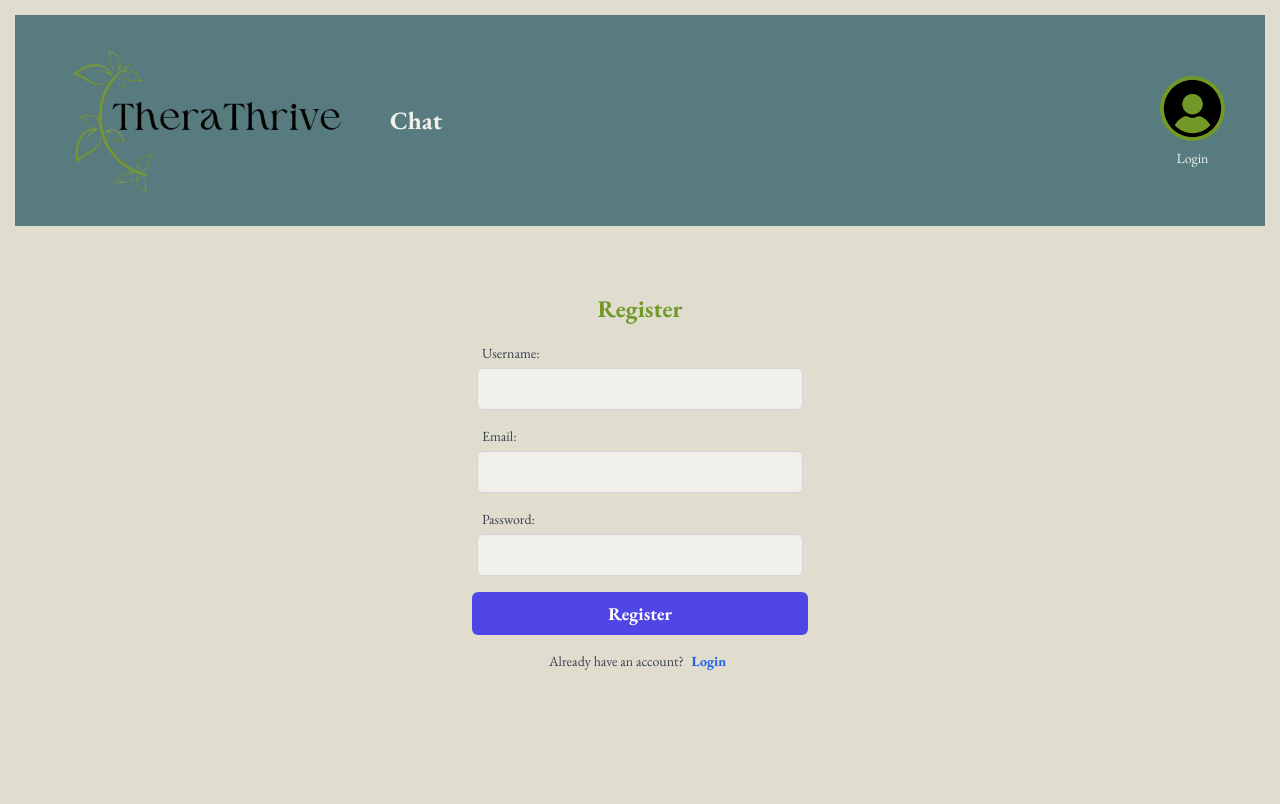
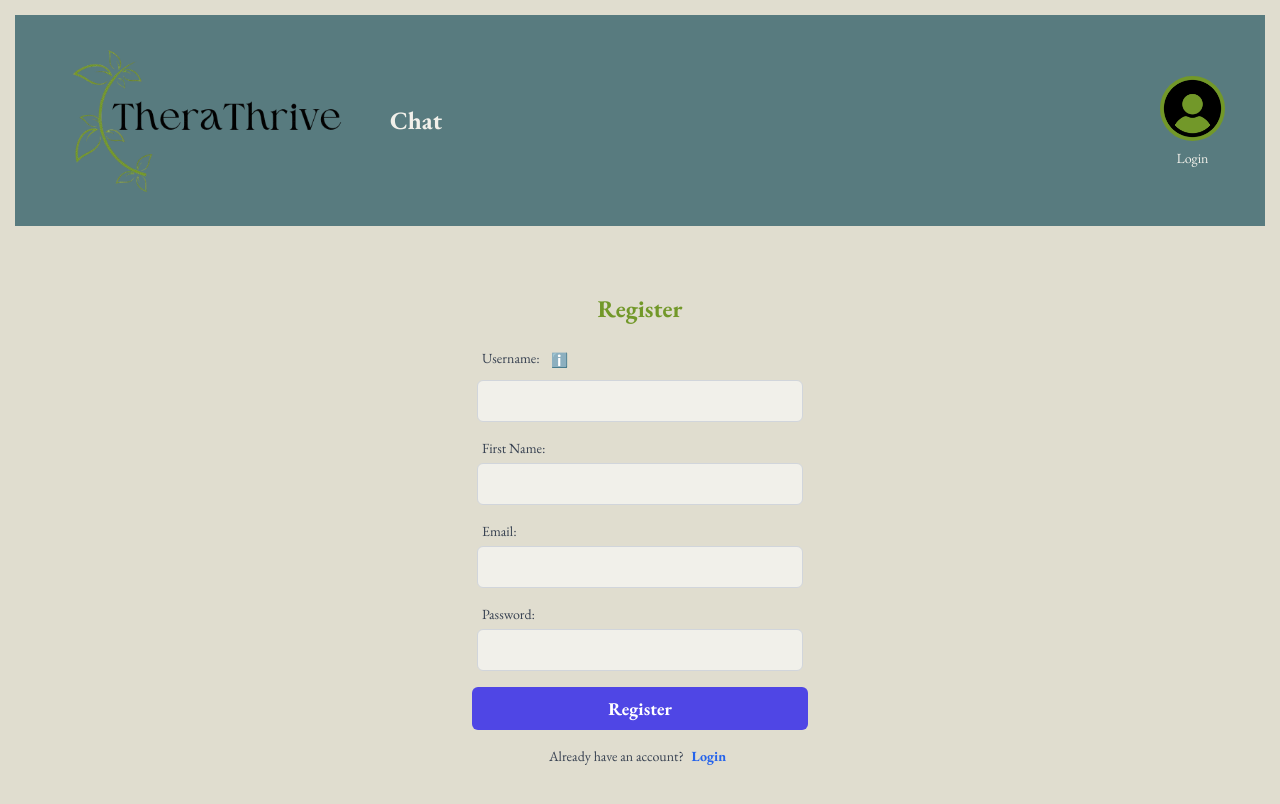
Before and after one commit to thavishkagamage/Integrated-Therapy-Software, a React (Create React App) app in the folder cbt_chatbot/front-end/: page /register in a window 1280 px wide. Shown: the top 804 px of the page. Built offline with nearby package versions, Linux system fonts and the light colour scheme.

Commit message:
add first name field and use on register

```diff
--- a/cbt_chatbot/front-end/src/components/login/Login.css
+++ b/cbt_chatbot/front-end/src/components/login/Login.css
@@ -89,3 +89,36 @@
 .register-login-link a:hover {
     text-decoration: underline;
 }
+
+.tooltip-wrapper {
+    position: relative;
+    display: inline-block;
+    margin-left: 6px;
+    cursor: pointer;
+}
+.info-icon {
+    font-size: 14px;
+    vertical-align: middle;
+}
+.tooltip-text {
+    visibility: hidden;
+    opacity: 0;
+    width: 220px;
+    background-color: #333;
+    color: #fff;
+    text-align: left;
+    border-radius: 6px;
+    padding: 6px 10px;
+    position: absolute;
+    z-index: 1;
+    bottom: 125%; /* above the icon */
+    left: 50%;
+    transform: translateX(-50%);
+    transition: opacity 0.1s;
+    white-space: normal;
+    font-size: 12px;
+}
+.tooltip-wrapper:hover .tooltip-text {
+    visibility: visible;
+    opacity: 1;
+}
--- a/cbt_chatbot/front-end/src/components/register/Register.js
+++ b/cbt_chatbot/front-end/src/components/register/Register.js
@@ -7,6 +7,7 @@ const Register = ({ setIsLoggedIn }) => {
     const [username, setUsername] = useState('');
     const [email, setEmail] = useState('');
     const [password, setPassword] = useState('');
+    const [firstName, setFirstName] = useState('');
     const [loading, setLoading] = useState(false);
     const [error, setError] = useState(null);
     const navigate = useNavigate();
@@ -22,7 +23,9 @@ const Register = ({ setIsLoggedIn }) => {
                 username,
                 email,
                 password,
+                first_name: firstName,
             });
+            localStorage.setItem('first_name', firstName); // Store username for potential use in conversation
             // Login new user
             const response = await axios.post('http://127.0.0.1:8000/api/users/login/', {
                 username,
@@ -70,11 +73,27 @@ const Register = ({ setIsLoggedIn }) => {
                 <h2 className="login-title">Register</h2>
                 {error && <p className="login-error">{error}</p>}
                 <div className="login-field">
-                    <label className="login-label">Username:</label>
+                    <label className="login-label">
+                        Username:
+                        <div className="tooltip-wrapper">
+                            <span className="info-icon">ℹ️</span>
+                            <div className="tooltip-text">Your unique username used to log in. It must be unique.</div>
+                        </div>
+                    </label>
                     <input
                         type="text"
                         value={username}
                         onChange={(e) => setUsername(e.target.value)}
+                        required
+                        className="login-input"
+                    />
+                </div>
+                <div className="login-field">
+                    <label className="login-label">First Name:</label>
+                    <input
+                        type="text"
+                        value={firstName}
+                        onChange={(e) => setFirstName(e.target.value)}
                         required
                         className="login-input"
                     />
```
Also changed, not shown: 1 other file (tests, documents, lock files or other folders).
